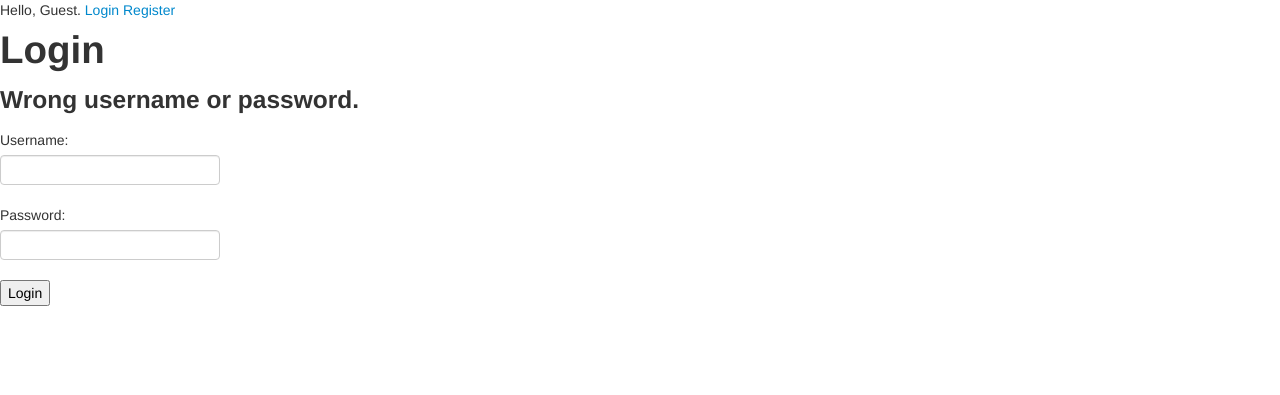
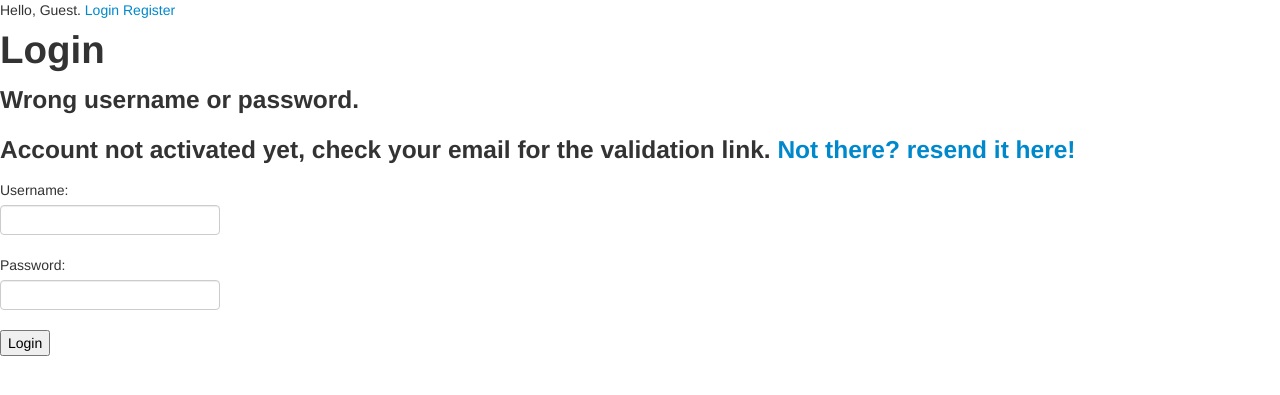
Before and after one commit to krodyrobi/pressignio, a Django app: template templates/blog/login.html in a window 1280 px wide. Shown: the top 395 px of the page. Run offline with Django 3.2, Linux system fonts and the light colour scheme; the template is opened without the code that fills it: values that come from a table or form of the project are taken from there, others are empty; tables that the repository leaves empty hold one stand-in row (values such as "Sample post"); parts of the project's set-up code (start-up, migrations or seed data) failed here and were passed over; some libraries are stand-ins or nearby versions.

Commit message:
login.hmtl

```diff
--- a/templates/blog/login.html
+++ b/templates/blog/login.html
@@ -4,9 +4,14 @@
 
 {% block content %}
   <h1>Login</h1>
-  {% if not is_good %}
+  {% if not is_good.0 %}
   <h3>Wrong username or password.</h3>
   {% endif %}
+
+  {% if not is_good.1 %}
+  <h3>Account not activated yet, check your email for the validation link. <a href="/blog/resend/">Not there? resend it here!</a></h3>
+  {% endif %}
+
   <form action="/blog/login/" method="post">{% csrf_token %}
   {{ form.as_p }}
   <input type="submit" value="Login" />
```
